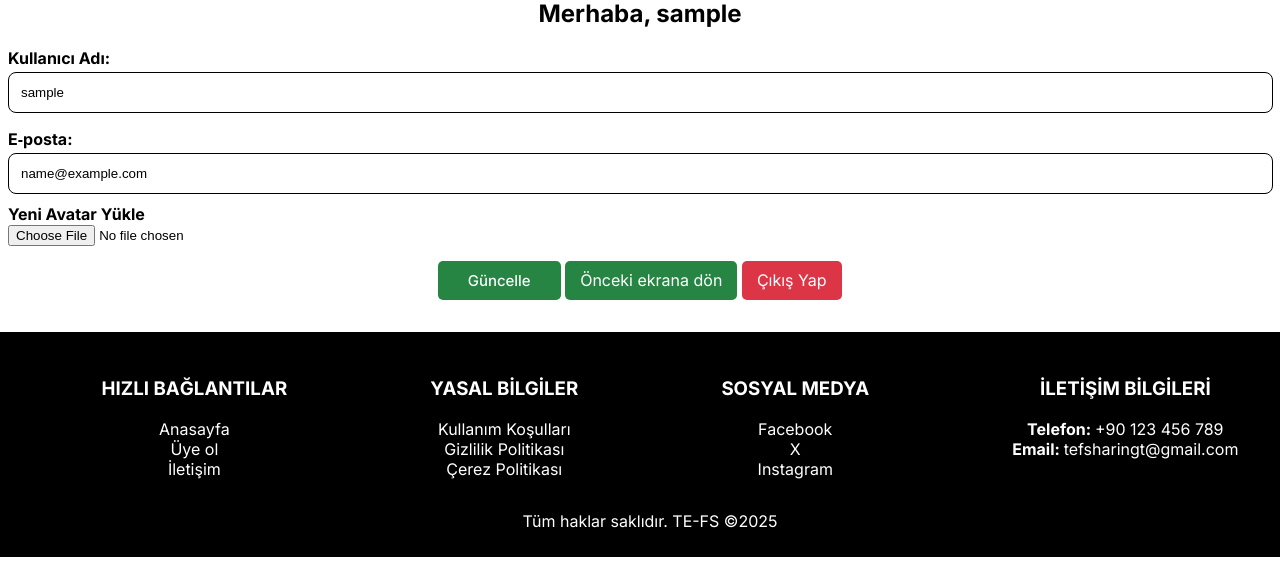
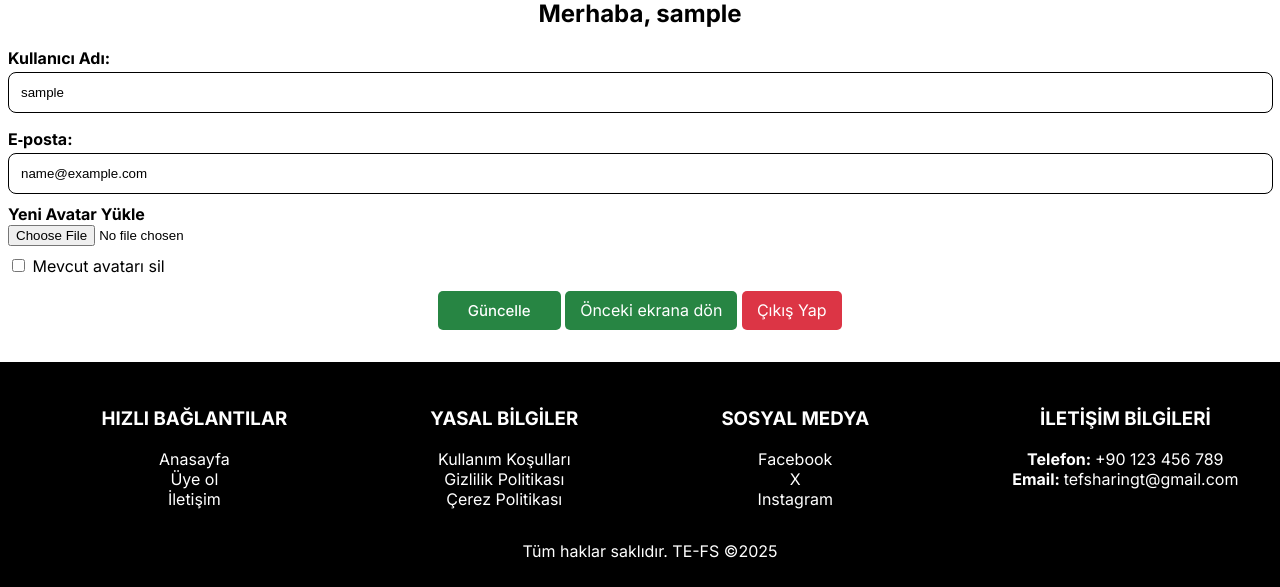
Before and after one commit to PgrEmirhan/finalProject, a PHP site: page /finalProject/profile.php in a window 1280 px wide. Shown: the part 249-836 px from the top of the page. Before the commit the page ends 806 px from the top, so only its background shows below. Run offline with PHP 8.4, Linux system fonts and the light colour scheme; the visitor is signed in with stand-in values (Sample User, id 1); tables that the repository leaves empty or names only in its code hold one stand-in row (values such as "Sample post"); grey boxes marked "Sample" are stand-in pictures.

Commit message:
Update profile.php

```diff
--- a/public/profile.php
+++ b/public/profile.php
@@ -107,6 +107,12 @@ $user = $stmt->fetch();
   <label><strong>Yeni Avatar Yükle</strong><br>
     <input type="file" name="avatar">
   </label>
+<?php if ($avatar): ?>
+  <label style="display: block; margin-top: 10px;">
+    <input type="checkbox" name="delete_avatar" value="1">
+    Mevcut avatarı sil
+  </label>
+<?php endif; ?>
 
 <button type="submit" class="upgrade">Güncelle</button>
 
```
